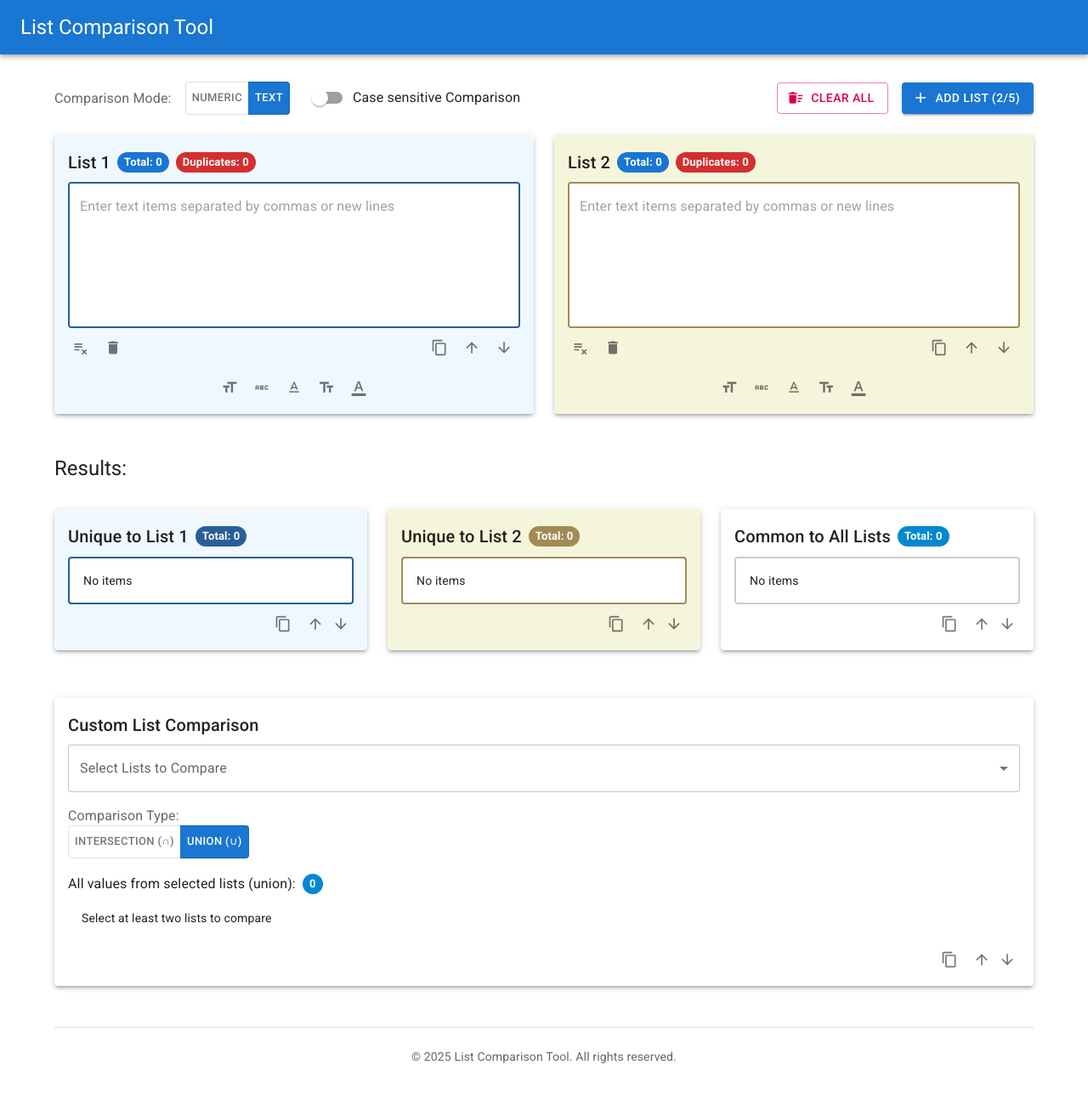
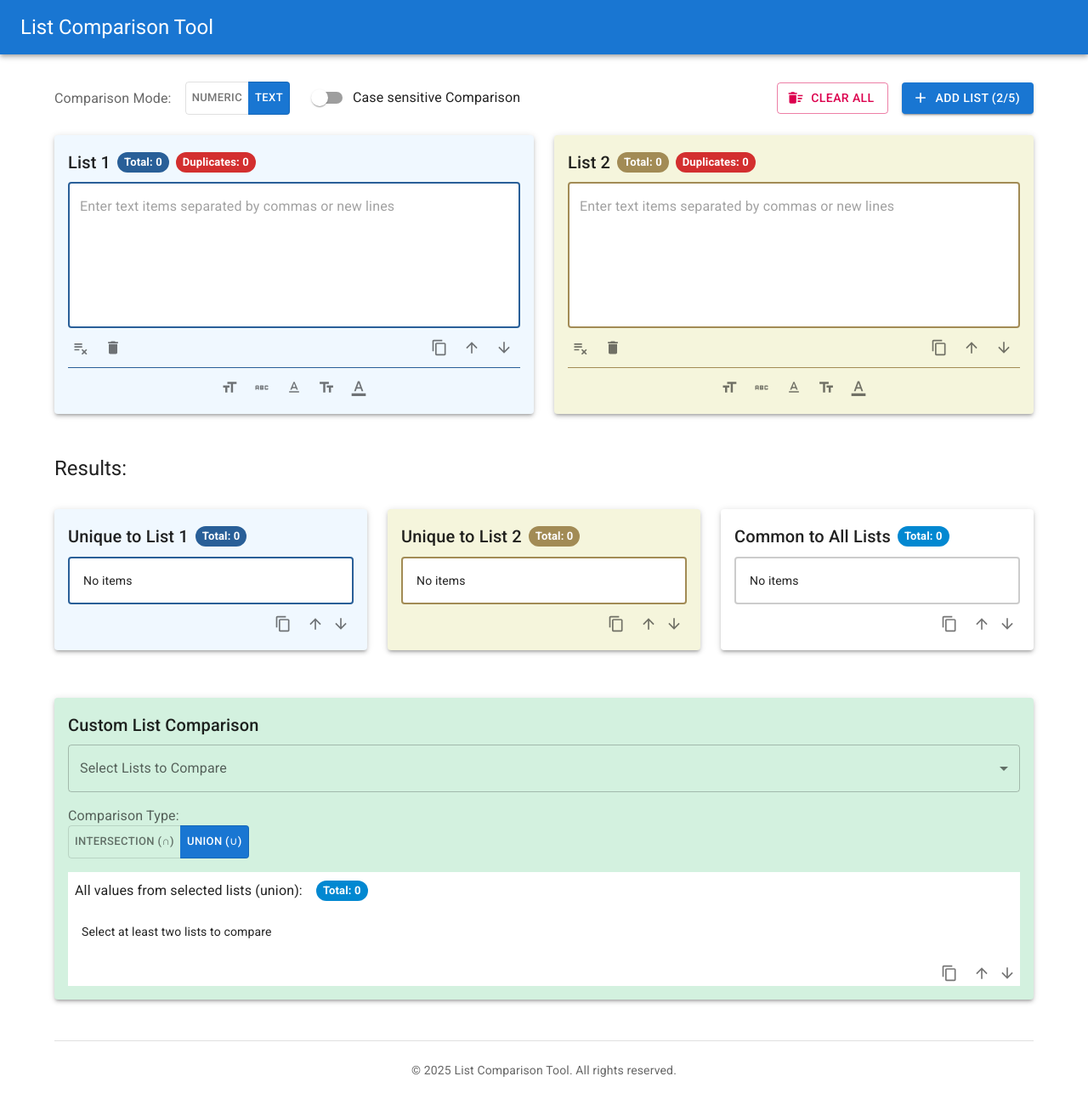
Before and after one commit to satyadeep/ListsComparison, a React (Create React App) app: page / in a window 1280 px wide. Shown: the whole page at 85% size. Built offline with nearby package versions, Linux system fonts and the light colour scheme.

Commit message:
Cleaned up unused functions from App.js

```diff
--- a/src/App.jsx
+++ b/src/App.jsx
@@ -59,6 +59,16 @@ import {
   getSortedItems,
   handleCaseSensitivityChange,
   getListColor, // Add this import
+  convertToUppercase,
+  convertToLowercase,
+  convertToCamelCase,
+  convertToPascalCase,
+  convertToSentenceCase,
+  transformCommonToUppercase,
+  transformCommonToLowercase,
+  transformCommonToSentenceCase,
+  transformCommonToCamelCase,
+  transformCommonToPascalCase,
 } from "./utils/listUtils";
 
 function App() {
@@ -190,11 +200,6 @@ function App() {
     }
   }, [selectedLists, lists, comparisonType, compareMode, caseSensitive]);
 
-  // Array of colors to use for the list counts
-  // const listColors = ["primary", "secondary", "success", "warning", "error"];
-  // const listColors = ["#585123", "#ef476f", "#006494", "#8338ec", "#2f3e46"];
-  // const listColorsBg = ["#F6F0F0", "#F8F3D9", "#BAD8B6", "#C6E7FF", "#F8EDE3"];
-
   // Handle trimming spaces in a list
   const handleTrimSpaces = (listId) => {
     setLists((prevLists) =>
@@ -218,161 +223,6 @@ function App() {
       prevLists.map((list) =>
         list.id === listId ? { ...list, content: "" } : list
       )
-    );
-  };
-
-  // Text case transformation functions
-  const convertToUppercase = (listId) => {
-    setLists((prevLists) =>
-      prevLists.map((list) =>
-        list.id === listId
-          ? {
-              ...list,
-              content: list.content.toUpperCase(),
-            }
-          : list
-      )
-    );
-  };
-
-  const convertToLowercase = (listId) => {
-    setLists((prevLists) =>
-      prevLists.map((list) =>
-        list.id === listId
-          ? {
-              ...list,
-              content: list.content.toLowerCase(),
-            }
-          : list
-      )
-    );
-  };
-
-  const convertToCamelCase = (listId) => {
-    setLists((prevLists) =>
-      prevLists.map((list) =>
-        list.id === listId
-          ? {
-              ...list,
-              content: list.content
-                .split(/\n+/)
-                .map((line) => {
-                  // Preserve spaces in the line, apply camelCase to individual words
-                  return line.replace(/\b\w+\b/g, (word, index, fullLine) => {
-                    // Check if this is the first word in the line
-                    const precedingText = fullLine.substring(
-                      0,
-                      fullLine.indexOf(word)
-                    );
-                    const isFirstWord = !precedingText.trim();
-
-                    if (isFirstWord) {
-                      return word.toLowerCase();
-                    } else {
-                      return (
-                        word.charAt(0).toUpperCase() +
-                        word.slice(1).toLowerCase()
-                      );
-                    }
-                  });
-                })
-                .join("\n"),
-            }
-          : list
-      )
-    );
-  };
-
-  const convertToPascalCase = (listId) => {
-    setLists((prevLists) =>
-      prevLists.map((list) =>
-        list.id === listId
-          ? {
-              ...list,
-              content: list.content
-                .split(/\n+/)
-                .map((line) => {
-                  // Preserve spaces in the line, apply PascalCase to individual words
-                  return line.replace(/\b\w+\b/g, (word) => {
-                    return (
-                      word.charAt(0).toUpperCase() + word.slice(1).toLowerCase()
-                    );
-                  });
-                })
-                .join("\n"),
-            }
-          : list
-      )
-    );
-  };
-
-  // New function for sentence case
-  const convertToSentenceCase = (listId) => {
-    setLists((prevLists) =>
-      prevLists.map((list) =>
-        list.id === listId
-          ? {
-              ...list,
-              content: list.content
-                .split(/\n+/)
-                .map((line) => {
-                  if (line.trim() === "") return line;
-                  return (
-                    line.charAt(0).toUpperCase() + line.slice(1).toLowerCase()
-                  );
-                })
-                .join("\n"),
-            }
-          : list
-      )
-    );
-  };
-
-  // Add these new functions for transforming the common selected results
-  const transformCommonToUppercase = () => {
-    setCommonSelected(commonSelected.map((item) => String(item).toUpperCase()));
-  };
-
-  const transformCommonToLowercase = () => {
-    setCommonSelected(commonSelected.map((item) => String(item).toLowerCase()));
-  };
-
-  const transformCommonToSentenceCase = () => {
-    setCommonSelected(
-      commonSelected.map((item) => {
-        const str = String(item);
-        if (str.trim() === "") return str;
-        return str.charAt(0).toUpperCase() + str.slice(1).toLowerCase();
-      })
-    );
-  };
-
-  const transformCommonToCamelCase = () => {
-    setCommonSelected(
-      commonSelected.map((item) => {
-        const str = String(item);
-        return str.replace(/\b\w+\b/g, (word, index, fullLine) => {
-          const precedingText = fullLine.substring(0, fullLine.indexOf(word));
-          const isFirstWord = !precedingText.trim();
-
-          if (isFirstWord) {
-            return word.toLowerCase();
-          } else {
-            return word.charAt(0).toUpperCase() + word.slice(1).toLowerCase();
-          }
-        });
-      })
-    );
-  };
-
-  const transformCommonToPascalCase = () => {
-    setCommonSelected(
-      commonSelected.map((item) => {
-        const str = String(item);
-        return str.replace(/\b\w+\b/g, (word) => {
-          return word.charAt(0).toUpperCase() + word.slice(1).toLowerCase();
-        });
-      })
     );
   };
 
@@ -639,7 +489,7 @@ function App() {
                         size="small"
                         sx={{
                           fontWeight: "bold",
-                          bgcolor: "#1976d2",
+                          bgcolor: getListColor(list.id, lists, "border"),
                           color: "white",
                         }}
                       />
@@ -818,14 +668,18 @@ function App() {
                     display: "flex",
                     justifyContent: "center",
                     mt: 1,
-                    borderTop: "1px solid #eee",
+                    borderTop: `1px solid ${getListColor(
+                      list.id,
+                      lists,
+                      "border"
+                    )}`,
                     pt: 1,
                   }}
                 >
                   <Tooltip title="UPPERCASE">
                     <IconButton
                       size="small"
-                      onClick={() => convertToUppercase(list.id)}
+                      onClick={() => convertToUppercase(list.id, setLists)}
                       sx={{ mx: 0.5 }}
                     >
                       <FormatSizeIcon fontSize="small" />
@@ -834,7 +688,7 @@ function App() {
                   <Tooltip title="lowercase">
                     <IconButton
                       size="small"
-                      onClick={() => convertToLowercase(list.id)}
+                      onClick={() => convertToLowercase(list.id, setLists)}
                       sx={{ mx: 0.5 }}
                     >
                       <AbcIcon fontSize="small" />
@@ -843,7 +697,7 @@ function App() {
                   <Tooltip title="Sentence case">
                     <IconButton
                       size="small"
-                      onClick={() => convertToSentenceCase(list.id)}
+                      onClick={() => convertToSentenceCase(list.id, setLists)}
                       sx={{ mx: 0.5 }}
                     >
                       <TextFormatIcon fontSize="small" />
@@ -852,7 +706,7 @@ function App() {
                   <Tooltip title="camelCase">
                     <IconButton
                       size="small"
-                      onClick={() => convertToCamelCase(list.id)}
+                      onClick={() => convertToCamelCase(list.id, setLists)}
                       sx={{ mx: 0.5 }}
                     >
                       <TextFieldsIcon fontSize="small" />
@@ -861,7 +715,7 @@ function App() {
                   <Tooltip title="PascalCase">
                     <IconButton
                       size="small"
-                      onClick={() => convertToPascalCase(list.id)}
+                      onClick={() => convertToPascalCase(list.id, setLists)}
                       sx={{ mx: 0.5 }}
                     >
                       <FormatColorTextIcon fontSize="small" />
@@ -962,7 +816,10 @@ function App() {
 
           {/* Custom comparison section with sequential numbering */}
           <Grid item xs={12} sx={{ mt: 4 }}>
-            <Paper elevation={3} sx={{ p: 2 }}>
+            <Paper
+              elevation={3}
+              sx={{ p: 2, background: getListColor(0, [], "common") }}
+            >
               <Typography variant="h6" gutterBottom>
                 Custom List Comparison
               </Typography>
@@ -986,7 +843,15 @@ function App() {
                     />
                   }
                   renderValue={(selected) => (
-                    <Box sx={{ display: "flex", flexWrap: "wrap", gap: 0.5 }}>
+                    <Box
+                      sx={{
+                        display: "flex",
+                        flexWrap: "wrap",
+                        gap: 0.5,
+                        borderRadius: 4,
+                        padding: 1,
+                      }}
+                    >
                       {selected
                         // Filter out any selected IDs that no longer exist in the lists array
                         .filter((value) =>
@@ -1066,20 +931,20 @@ function App() {
                 </ToggleButtonGroup>
               </Box>
 
-              <Box sx={{ mt: 2 }}>
+              <Box sx={{ mt: 2, backgroundColor: "white" }}>
                 <Box
                   display="flex"
                   justifyContent="space-between"
                   alignItems="center"
                 >
                   <Box display="flex" alignItems="center">
-                    <Typography variant="subtitle1" sx={{ mr: 1 }}>
+                    <Typography variant="subtitle1" sx={{ mr: 1, padding: 1 }}>
                       {comparisonType === "intersection"
                         ? "Common values among selected lists:"
                         : "All values from selected lists (union):"}
                     </Typography>
                     <Chip
-                      label={commonSelected.length}
+                      label={`Total: ${commonSelected.length}`}
                       size="small"
                       color="info"
                       sx={{ fontWeight: "bold" }}
@@ -1185,7 +1050,12 @@ function App() {
                     <Tooltip title="UPPERCASE">
                       <IconButton
                         size="small"
-                        onClick={transformCommonToUppercase}
+                        onClick={() =>
+                          transformCommonToUppercase(
+                            commonSelected,
+                            setCommonSelected
+                          )
+                        }
                         sx={{ mx: 0.5 }}
                       >
                         <FormatSizeIcon fontSize="small" />
@@ -1194,7 +1064,12 @@ function App() {
                     <Tooltip title="lowercase">
                       <IconButton
                         size="small"
-                        onClick={transformCommonToLowercase}
+                        onClick={() =>
+                          transformCommonToLowercase(
+                            commonSelected,
+                            setCommonSelected
+                          )
+                        }
                         sx={{ mx: 0.5 }}
                       >
                         <AbcIcon fontSize="small" />
@@ -1203,7 +1078,12 @@ function App() {
                     <Tooltip title="Sentence case">
                       <IconButton
                         size="small"
-                        onClick={transformCommonToSentenceCase}
+                        onClick={() =>
+                          transformCommonToSentenceCase(
+                            commonSelected,
+                            setCommonSelected
+                          )
+                        }
                         sx={{ mx: 0.5 }}
                       >
                         <TextFormatIcon fontSize="small" />
@@ -1212,7 +1092,12 @@ function App() {
                     <Tooltip title="camelCase">
                       <IconButton
                         size="small"
-                        onClick={transformCommonToCamelCase}
+                        onClick={() =>
+                          transformCommonToCamelCase(
+                            commonSelected,
+                            setCommonSelected
+                          )
+                        }
                         sx={{ mx: 0.5 }}
                       >
                         <TextFieldsIcon fontSize="small" />
@@ -1221,7 +1106,12 @@ function App() {
                     <Tooltip title="PascalCase">
                       <IconButton
                         size="small"
-                        onClick={transformCommonToPascalCase}
+                        onClick={() =>
+                          transformCommonToPascalCase(
+                            commonSelected,
+                            setCommonSelected
+                          )
+                        }
                         sx={{ mx: 0.5 }}
                       >
                         <FormatColorTextIcon fontSize="small" />
```
Also changed, not shown: src/utils/listUtils.js (+7 -3 lines).
